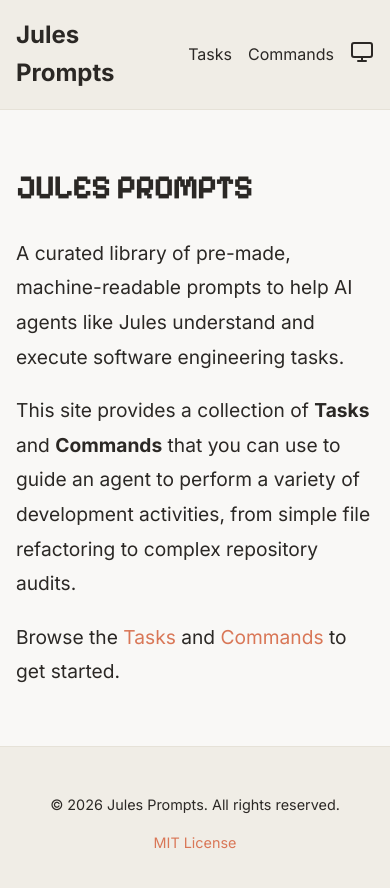
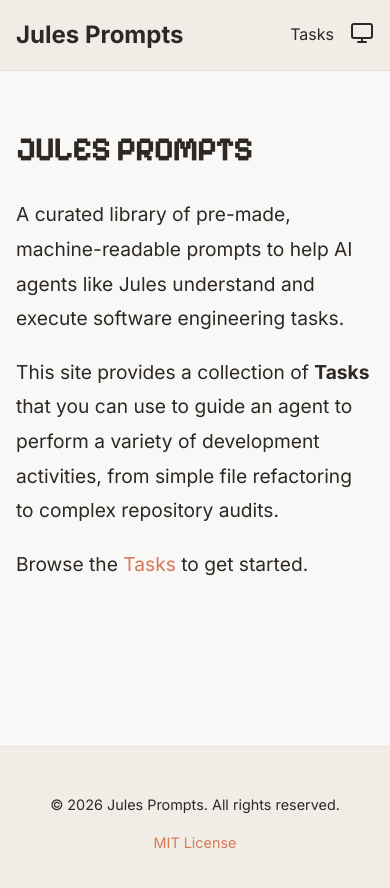
Before and after one commit to melbinjp/jules-prompts, a Jekyll site: the page built from index.md, in a window 390 px wide. Shown: the top 888 px of the page. Built offline with Jekyll 4.4.1, drawn with Linux system fonts in a browser that asks for light colours; our own code applies the rules of GitHub Pages for plain Markdown files.

Commit message:
style: add mobile responsiveness and hide commands link

```diff
--- a/_includes/header.html
+++ b/_includes/header.html
@@ -4,7 +4,6 @@
 
     <nav class="site-nav">
       <a class="page-link" href="{{ '/tasks.html' | relative_url }}">Tasks</a>
-      <a class="page-link" href="{{ '/commands.html' | relative_url }}">Commands</a>
       <button id="theme-toggle" class="btn">
         <svg xmlns="http://www.w3.org/2000/svg" width="24" height="24" viewBox="0 0 24 24" fill="none" stroke="currentColor" stroke-width="2" stroke-linecap="round" stroke-linejoin="round"><path d="M21 12.79A9 9 0 1 1 11.21 3 7 7 0 0 0 21 12.79z"></path></svg>
       </button>
--- a/assets/css/style.scss
+++ b/assets/css/style.scss
@@ -269,3 +269,19 @@ html[data-theme="dark"] .copy-btn {
     transform: translateY(-2px);
   }
 }
+
+// 10. Mobile Responsiveness
+@media (max-width: 600px) {
+  .site-header .wrapper {
+    flex-wrap: wrap;
+    gap: 1rem;
+  }
+  .prompt-cards {
+    grid-template-columns: 1fr;
+  }
+  .prompt-content-wrapper pre {
+    overflow-x: auto;
+    white-space: pre-wrap;
+    word-wrap: break-word;
+  }
+}
--- a/index.md
+++ b/index.md
@@ -6,6 +6,6 @@ body_class: "home"
 
 A curated library of pre-made, machine-readable prompts to help AI agents like Jules understand and execute software engineering tasks.
 
-This site provides a collection of **Tasks** and **Commands** that you can use to guide an agent to perform a variety of development activities, from simple file refactoring to complex repository audits.
+This site provides a collection of **Tasks** that you can use to guide an agent to perform a variety of development activities, from simple file refactoring to complex repository audits.
 
-Browse the [Tasks](./tasks.html) and [Commands](./commands.html) to get started.
+Browse the [Tasks](./tasks.html) to get started.
```
